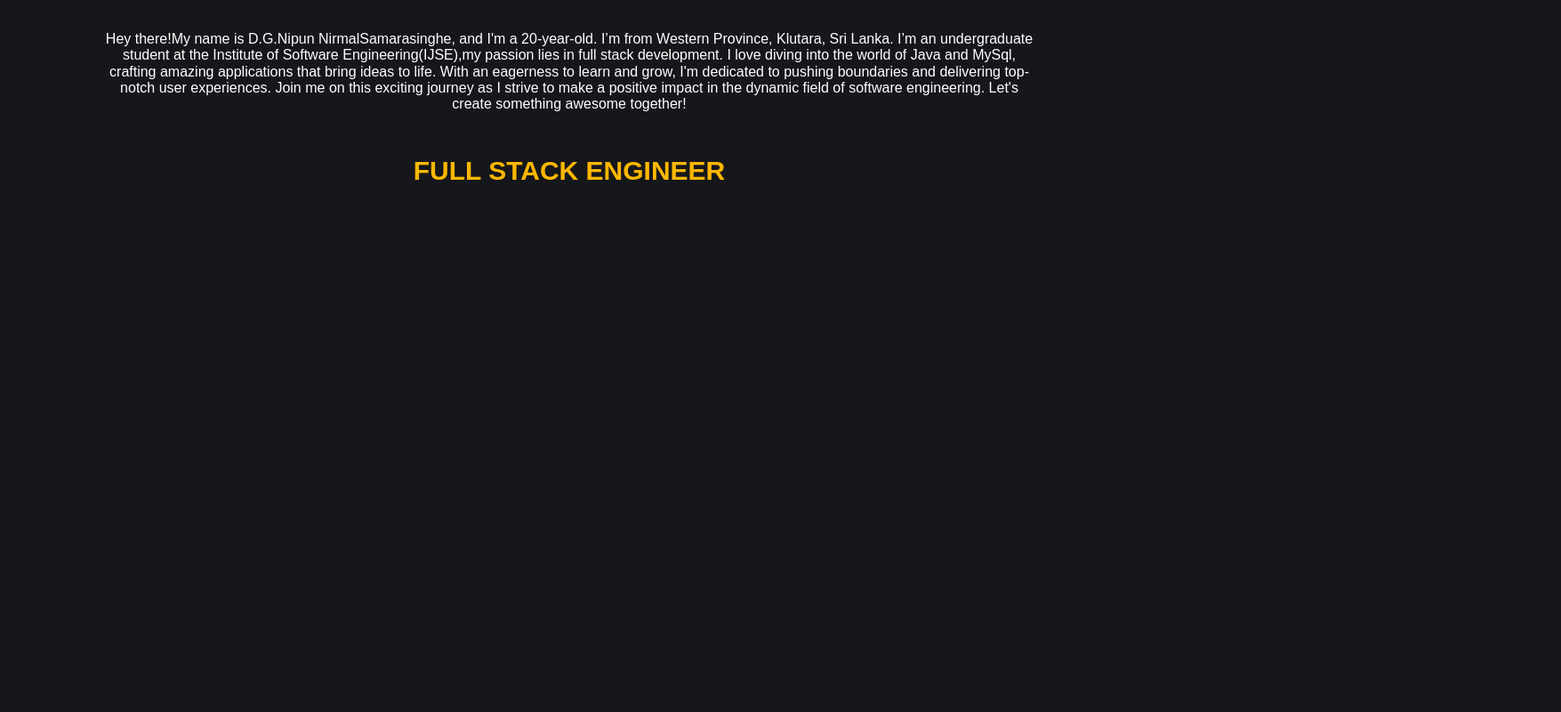
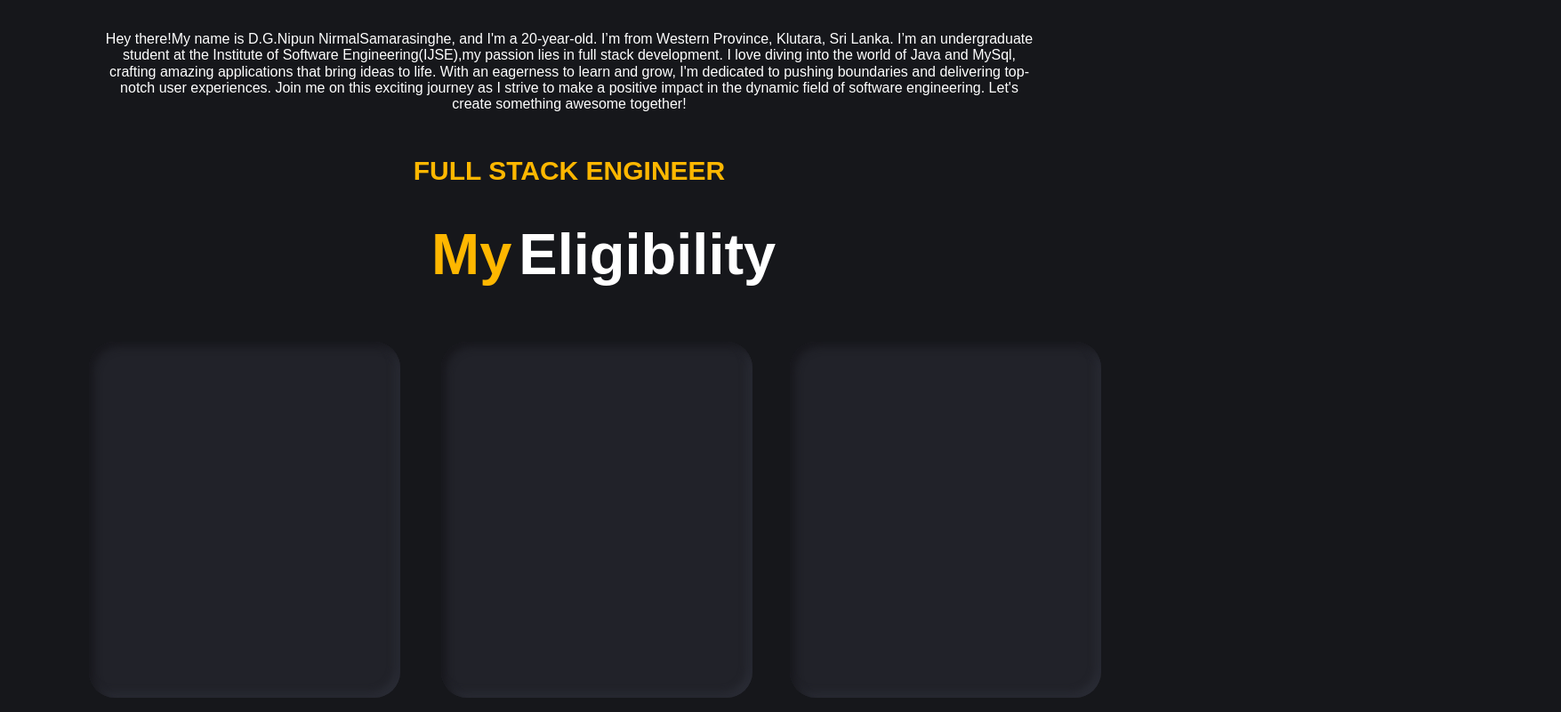
Before and after one commit to NirmalSamarasinghe/MyPortfolio, a plain HTML site: page index.html in a window 1280 px wide. Shown: the part 1372-2172 px from the top of the page at 89% size, 1755 px wide, since content can reach past the window. Drawn offline with Linux system fonts and the light colour scheme; a web font is replaced by a local one.

Commit message:
added the box eligibility section

```diff
--- a/assets/css/stylesheet.css
+++ b/assets/css/stylesheet.css
@@ -213,5 +213,62 @@ span{
 .about_Content p{
     display: inline-block;
     margin: 2rem 0 3rem;
+}
+#eligibility{
+    position: relative;
+    font-size: 65px;
+    bottom: 860px;
+    left: 475px;
+}
+
+
+.first_box{
+    position: relative;
+    bottom: 800px;
+    width: 350px;
+    height: 400px;
+    display: inline-block;
+    left: 100px;
+    border-radius: 29px;
+    background: #212229;
+    box-shadow: inset 5px 5px 10px #17171c,
+    inset -5px -5px 10px #2b2d36;
+}
+
+.second_box{
+    position: relative;
+    bottom: 800px;
+    width: 350px;
+    height: 400px;
+    display: inline-block;
+    left: 142px;
+    border-radius: 29px;
+    background: #212229;
+    box-shadow: inset 5px 5px 10px #17171c,
+    inset -5px -5px 10px #2b2d36;
+}
+
+.third_box{
+    position: relative;
+    bottom: 800px;
+    width: 350px;
+    height: 400px;
+    display: inline-block;
+    left: 179px;
+    border-radius: 29px;
+    background: #212229;
+    box-shadow: inset 5px 5px 10px #17171c,
+    inset -5px -5px 10px #2b2d36;
+}
+
+/*section>p{
+    position: absolute;
+    font-size: 25px;
+    text-align: left;
 
 }
+#eligi:first-child{
+    position: relative;
+    bottom: 200px;
+
+}*/
--- a/index.html
+++ b/index.html
@@ -72,14 +72,18 @@
 
 </section>
 
-   <h2 id="eligibility">My Eligibility </h2>
+   <h2 id="eligibility"><span class="my">My</span> Eligibility</h2>
+    <div class="first_box"></div>
+    <div class="second_box"></div>
+    <div class="third_box"></div>
+    <section id="eligi">
         <p>You can get the details of the academic qualifications I have succeeded. Click here to get more Details</p>
         <button id="#education">Education</button>
         <p>You can get details about the skills I have acquired. Click here to get more details</p>
         <button id="#skill">Skill</button>
         <p>You can get details of my current. Click here to get more details</p>
         <button>Experiences</button>
-
+    </section>
 
      <h2 id="education">Education</h2>
     <h3>School </h3>
```
Lines whose indentation alone changed are shown as unchanged.
